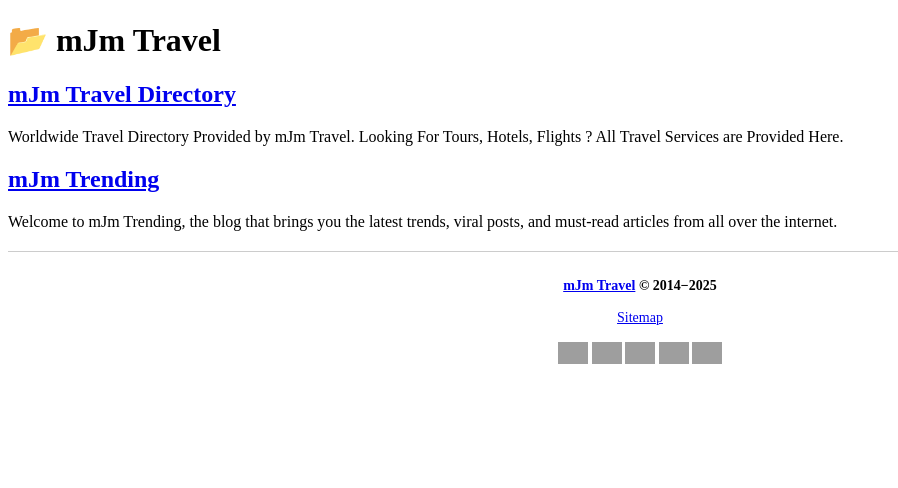
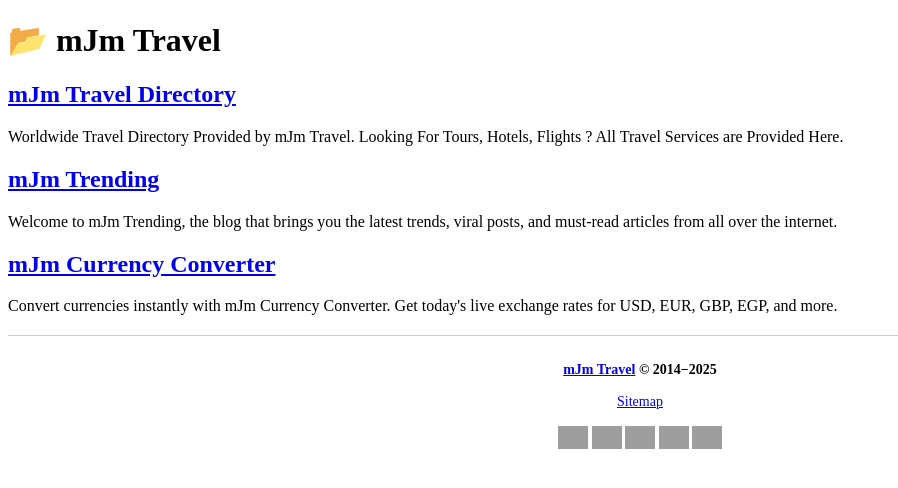
Before and after one commit to mJm-Travel/mJm-Travel.github.io, a plain HTML site: page index.html in a window 1280 px wide. Shown: the whole page, without its empty margins (0-898 px from the left). Drawn offline with Linux system fonts and the light colour scheme; grey boxes are pictures that could not be loaded.

Commit message:
Update index.html

```diff
--- a/index.html
+++ b/index.html
@@ -21,6 +21,8 @@
 <P>Worldwide Travel Directory Provided by mJm Travel. Looking For Tours, Hotels, Flights ? All Travel Services are Provided Here.</P>
 <a href="https://mjm-travel.github.io/Trending/" target="_blank"><h2>mJm Trending</h2></a>
   <P>Welcome to mJm Trending, the blog that brings you the latest trends, viral posts, and must-read articles from all over the internet.</P>
+  <a href="https://mjm-travel.github.io/Directory/mJm-Currency-Converter.html" target="_blank"><h2>mJm Currency Converter</h2></a>
+  <P>Convert currencies instantly with mJm Currency Converter. Get today's live exchange rates for USD, EUR, GBP, EGP, and more.</P>
 <footer style="text-align:center; margin-top:20px; padding:10px; font-size:14px; border-top:1px solid #ccc;">
   <br><a href="https://mjm-travel.github.io/" target=_blank><b>mJm Travel</a> © 2014−<span id="year"></span><br></b><br>
 <script>
```
